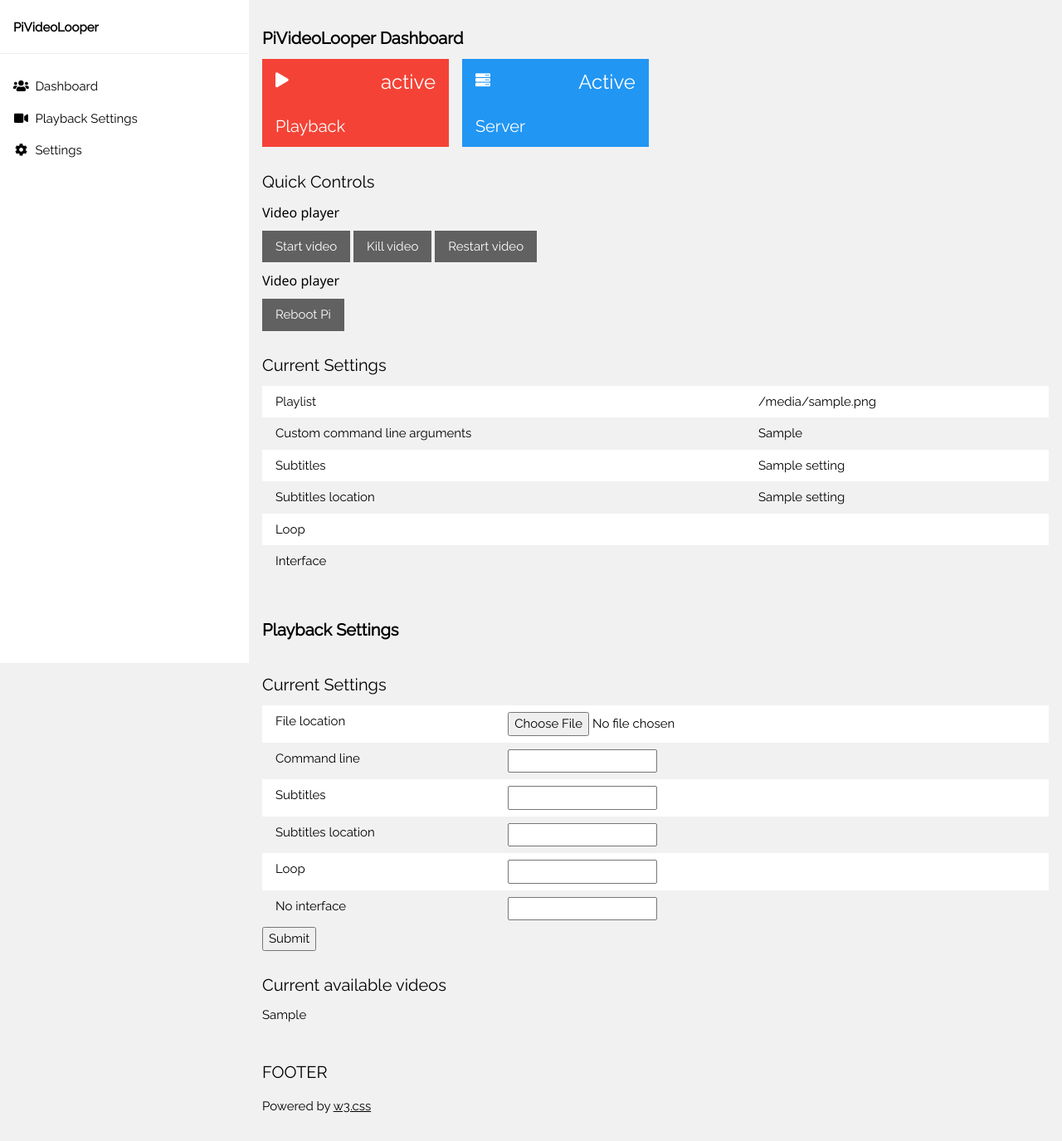
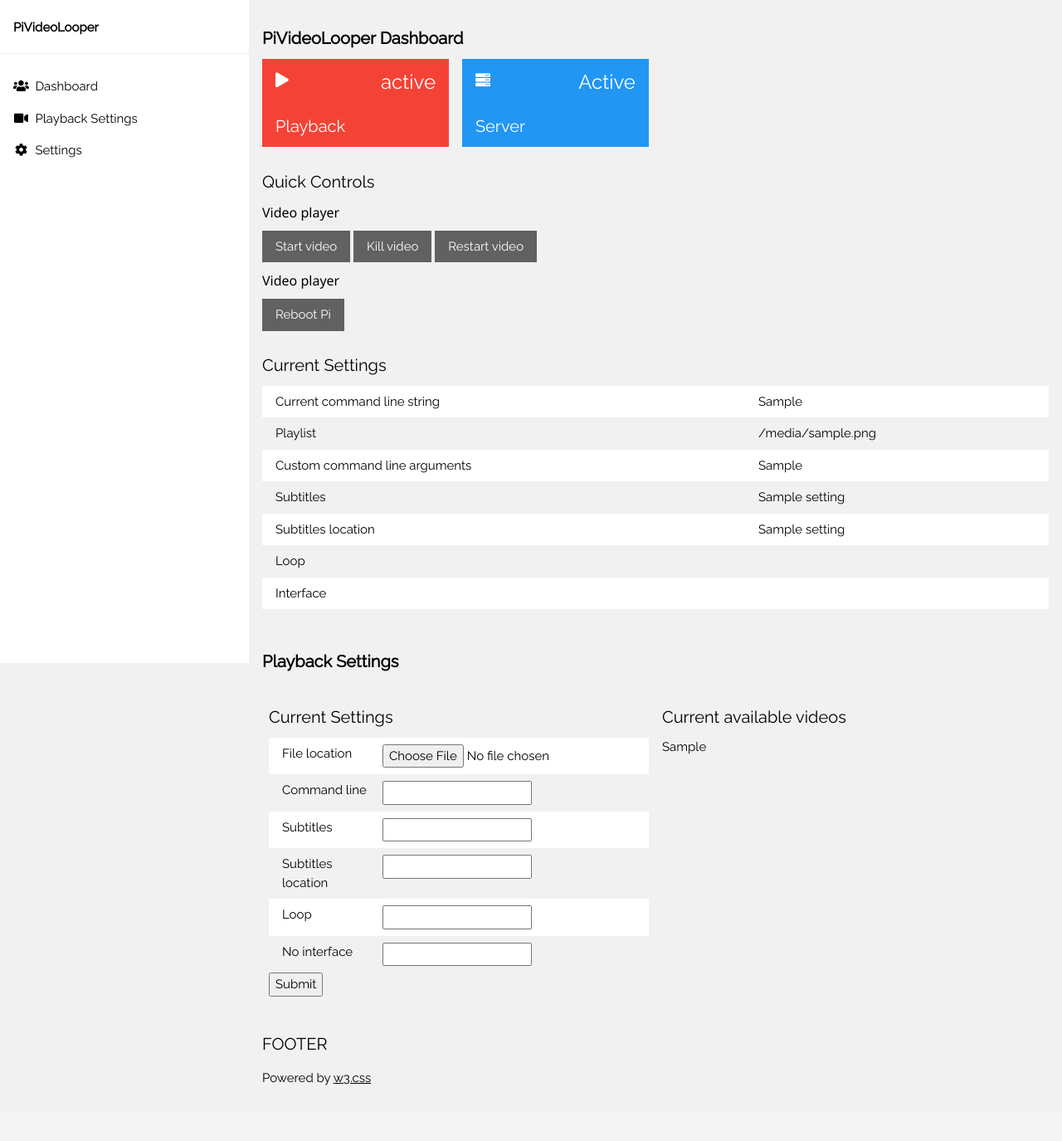
Before and after one commit to Fragrag/PiVideoLooper, a Flask app: template templates/index.html in a window 1280 px wide. Shown: the part 44-1419 px from the top of the page at 83% size. After the commit the page ends 1352 px from the top, so only its background shows below. Run offline with Flask 2, Linux system fonts and the light colour scheme; the template is opened without the code that fills it: most values are stand-ins (such as "Sample title", 1, 10 or a date in 2020); form fields are guessed from the names that the template uses; some libraries are stand-ins or nearby versions.

Commit message:
Now displaying command line in webpage

```diff
--- a/Server.py
+++ b/Server.py
@@ -66,13 +66,14 @@ def main():
         playback_status = 'Stopped'
 
     video_list = python_list_to_html(PiVideoLooper.get_file_list())
-
+    command_string = PiVideoLooper.launch_video(return_string=True)
 
     return render_template('index.html',
                             form=form,
                             settings = settings,
                             playback_status = playback_status,
-                            video_list = video_list
+                            video_list = video_list,
+                            command_string = command_string
                             )
 
 @server.route('/launch_video')
--- a/config.json
+++ b/config.json
@@ -1 +1 @@
-{"fileLocation": "content/testvideo.mp4", "commandLine": "--help", "subtitles": true, "subtitlesLocation": "content/testvideo.srt", "loop": true, "noInterface": true}
+{"fileLocation": "content/testvideo.mp4", "commandLine": "-LetsMakeThisAVeryLongString", "subtitles": true, "subtitlesLocation": "content/testvideo.srt", "loop": true, "noInterface": true}
--- a/templates/index.html
+++ b/templates/index.html
@@ -1,5 +1,6 @@
 <!DOCTYPE html>
 <html>
+
 <title>W3.CSS Template</title>
 <meta charset="UTF-8">
 <meta name="viewport" content="width=device-width, initial-scale=1">
@@ -9,12 +10,14 @@
 <!-- Javascript -->
 <script src="//ajax.googleapis.com/ajax/libs/jquery/1.9.1/jquery.min.js"></script>
 <script src="{{ url_for('static',filename='functions.js') }}"></script>
+
 <!-- Style sheets -->
 <link rel="stylesheet" href="https://www.w3schools.com/w3css/4/w3.css">
 <link rel="stylesheet" href="https://fonts.googleapis.com/css?family=Raleway">
 <link rel="stylesheet" href="https://cdnjs.cloudflare.com/ajax/libs/font-awesome/4.7.0/css/font-awesome.min.css">
 <link rel="stylesheet" href="https://use.fontawesome.com/releases/v5.6.3/css/all.css"
   integrity="sha384-UHRtZLI+pbxtHCWp1t77Bi1L4ZtiqrqD80Kn4Z8NTSRyMA2Fd33n5dQ8lWUE00s/" crossorigin="anonymous">
+
 <style>
   html,
   body,
@@ -26,6 +29,7 @@
     font-family: "Raleway", sans-serif
   }
 </style>
+
 
 <body class="w3-light-grey">
 
@@ -63,6 +67,7 @@
 
   <!-- !PAGE CONTENT! -->
   <div class="w3-main" style="margin-left:300px;margin-top:43px;">
+
     <!-- Dashboard begin-->
     <div id="Dashboard" class="tabcontent">
       <!-- Header -->
@@ -110,6 +115,10 @@
             <h4>Current Settings</h4>
             <table class="w3-table w3-striped w3-white">
               <tr>
+                <td>Current command line string</i></td>
+                <td>{{command_string}}</td>
+              </tr>
+              <tr>
                 <td>Playlist</i></td>
                 <td>{{settings.file_location}}</td>
               </tr>
@@ -149,7 +158,8 @@
 
       <div class="w3-panel">
         <div class="w3-row-padding" style="margin:0 -8px">
-          <div class="">
+          <div class="w3-half">
+
             <h4>Current Settings</h4>
             <form method="GET" action="/update_settings" enctype="multipart/form-data">
               <table class="w3-table w3-striped w3-white">
@@ -181,17 +191,12 @@
               {{form.submit}}
             </form>
           </div>
-        </div>
-      </div>
 
-      <div class="w3-panel">
-        <div class="w3-row-padding" style="margin:0 -8px">
-          <div class="">
+          <div class="w3-half">
             <h4>Current available videos</h4>
             <table class="w3-table w3-striped w3-white">
               {{ video_list | safe }}
             </table>
-          </div>
           </div>
         </div>
       </div>
```
Also changed, not shown: PiVideoLooper.py (+5 -2 lines). Lines whose indentation alone changed are shown as unchanged.
